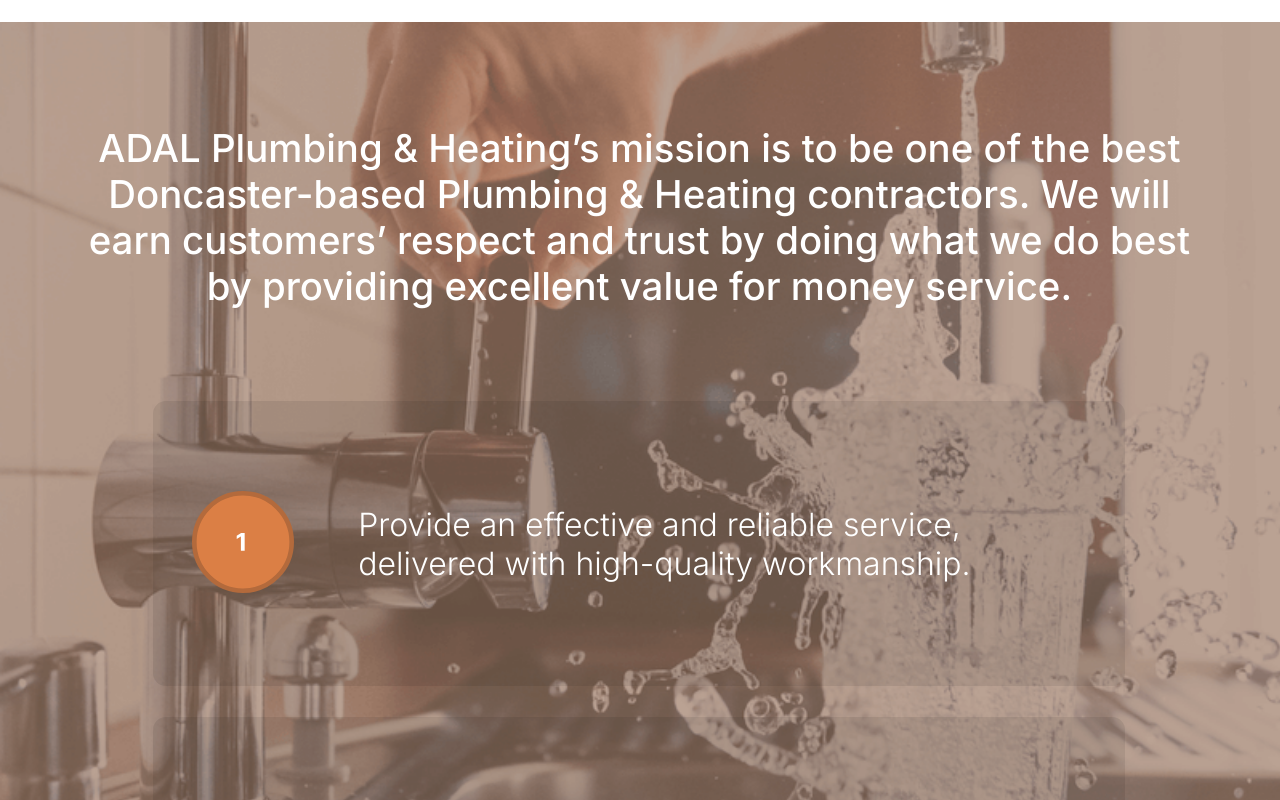
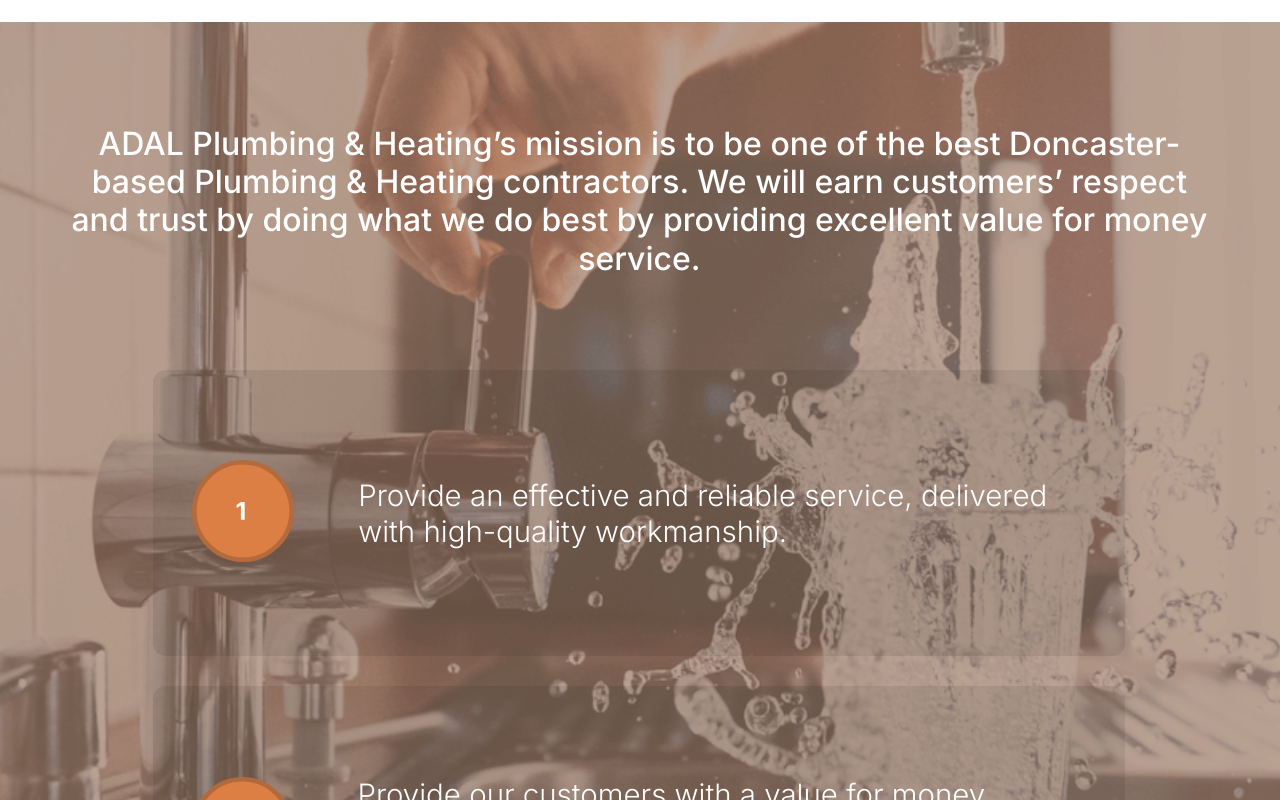
Before and after one commit to loembetyannick/APH, a React (Create React App) app in the folder aph/: page / in a window 1280 px wide. Shown: the part 6700-7500 px from the top of the page. Built offline with nearby package versions, Linux system fonts and the light colour scheme.

Commit message:
minor: font change

```diff
--- a/aph/src/Styles/Mission.css
+++ b/aph/src/Styles/Mission.css
@@ -21,7 +21,7 @@
 
 .m-item-text {
   text-align: center;
-  font-size: 3vw;
+  font-size: 2.5vw;
   font-weight: 500;
   color: white;
   line-height: 1.2;
@@ -51,7 +51,7 @@
 .m-step-item-text {
   margin-left: 5vw;
   margin-right: 5vw;
-  font-size: 2.5vw;
+  font-size: 2.3vw;
   color: white;
   font-weight: 300;
 }
```
